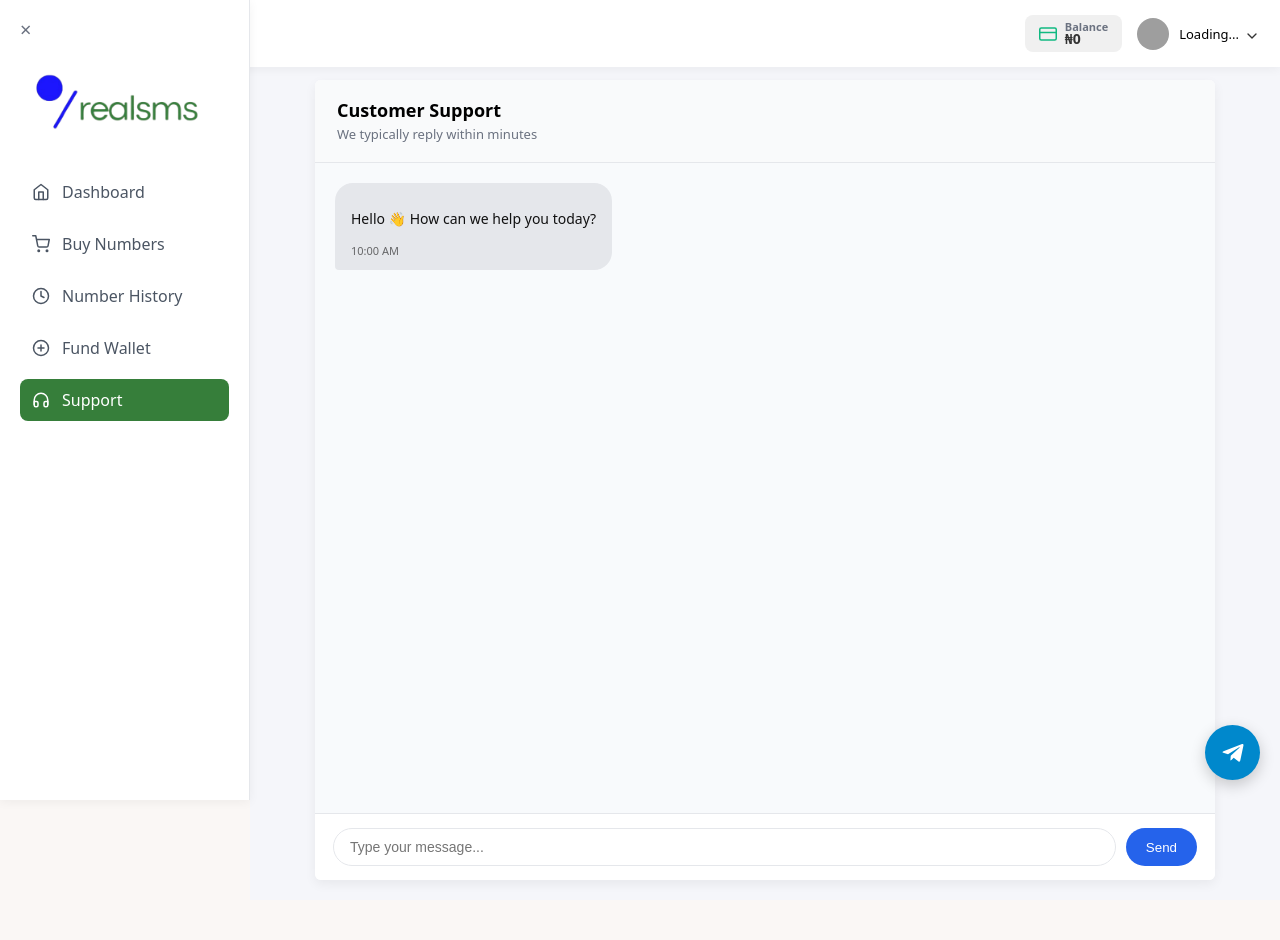
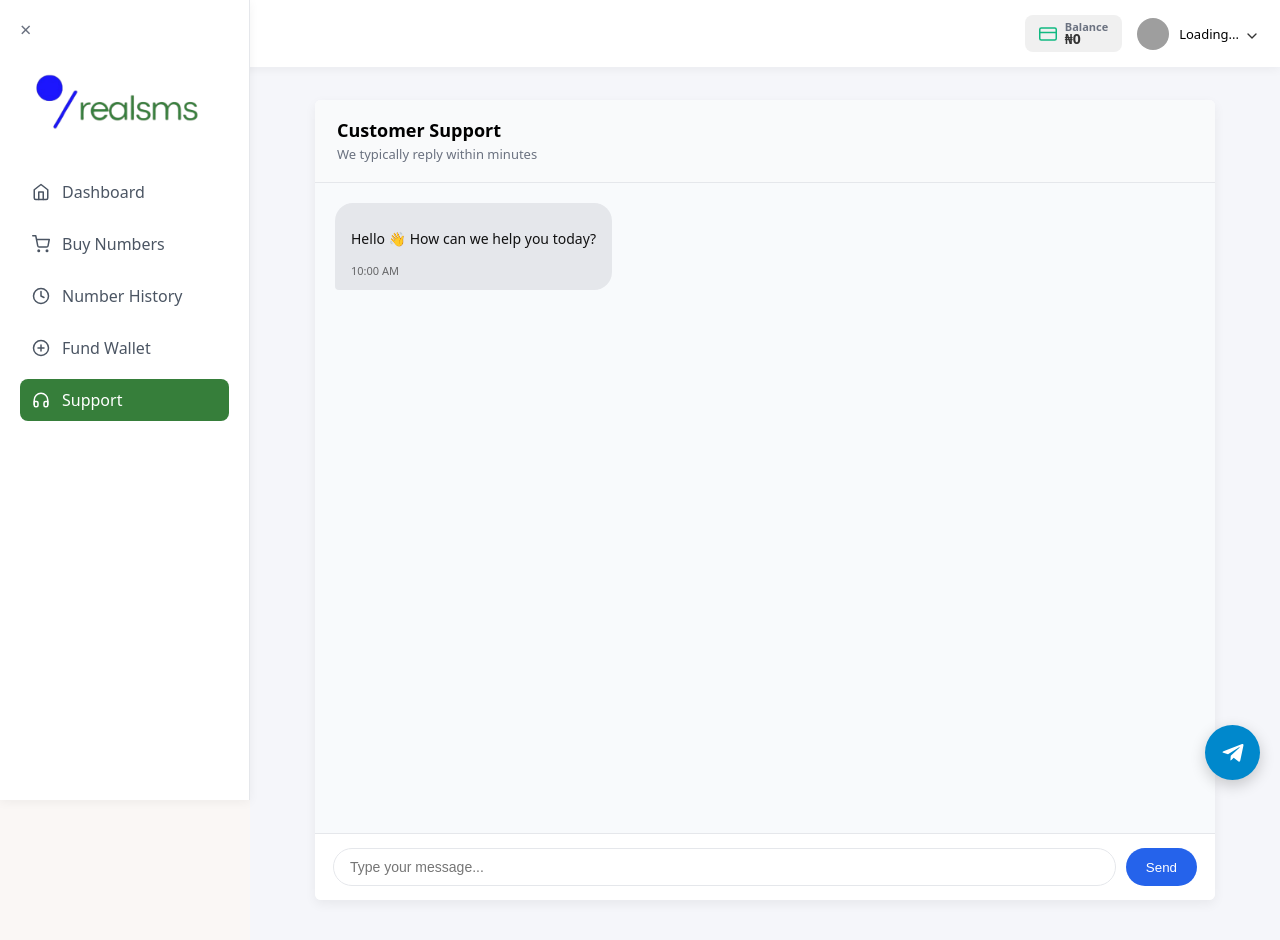
Before and after one commit to ay30bg/realsms, a React (Create React App) app: page /support in a window 1280 px wide. Before the commit the page ends 900 px from the top, so only its background shows below. Built offline with nearby package versions, Linux system fonts and the light colour scheme; no server answers; grey boxes are pictures that could not be loaded.

Commit message:
Update support.css

```diff
--- a/src/styles/support.css
+++ b/src/styles/support.css
@@ -1,3 +1,7 @@
+.user-support-page {
+  padding: 20px;
+}
+
 /* ================= MAIN CONTAINER ================= */
 .user-support-container {
   display: flex;
```
